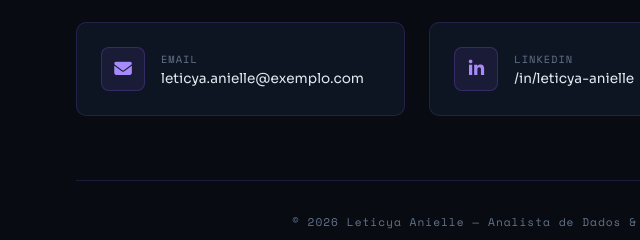
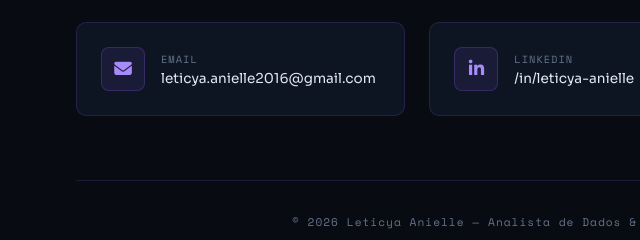
Before and after one commit to leticyaani/Portifolio, a plain HTML site: page index.html in a window 1280 px wide. Shown: the part 4991-5231 px from the top of the page, 46-686 px from the left. Drawn offline with nearby package versions, Linux system fonts and the light colour scheme.

Commit message:
Atualizar o gmail

```diff
--- a/index.html
+++ b/index.html
@@ -989,7 +989,7 @@
                         <div class="contact-icon"><i class="fas fa-envelope"></i></div>
                         <div class="contact-info">
                             <span class="contact-label">Email</span>
-                            <span class="contact-text">leticya.anielle@exemplo.com</span>
+                            <span class="contact-text">leticya.anielle2016@gmail.com</span>
                         </div>
                     </a>
                     <a href="https://www.linkedin.com/in/leticya-anielle/" target="_blank" class="contact-card">
```
